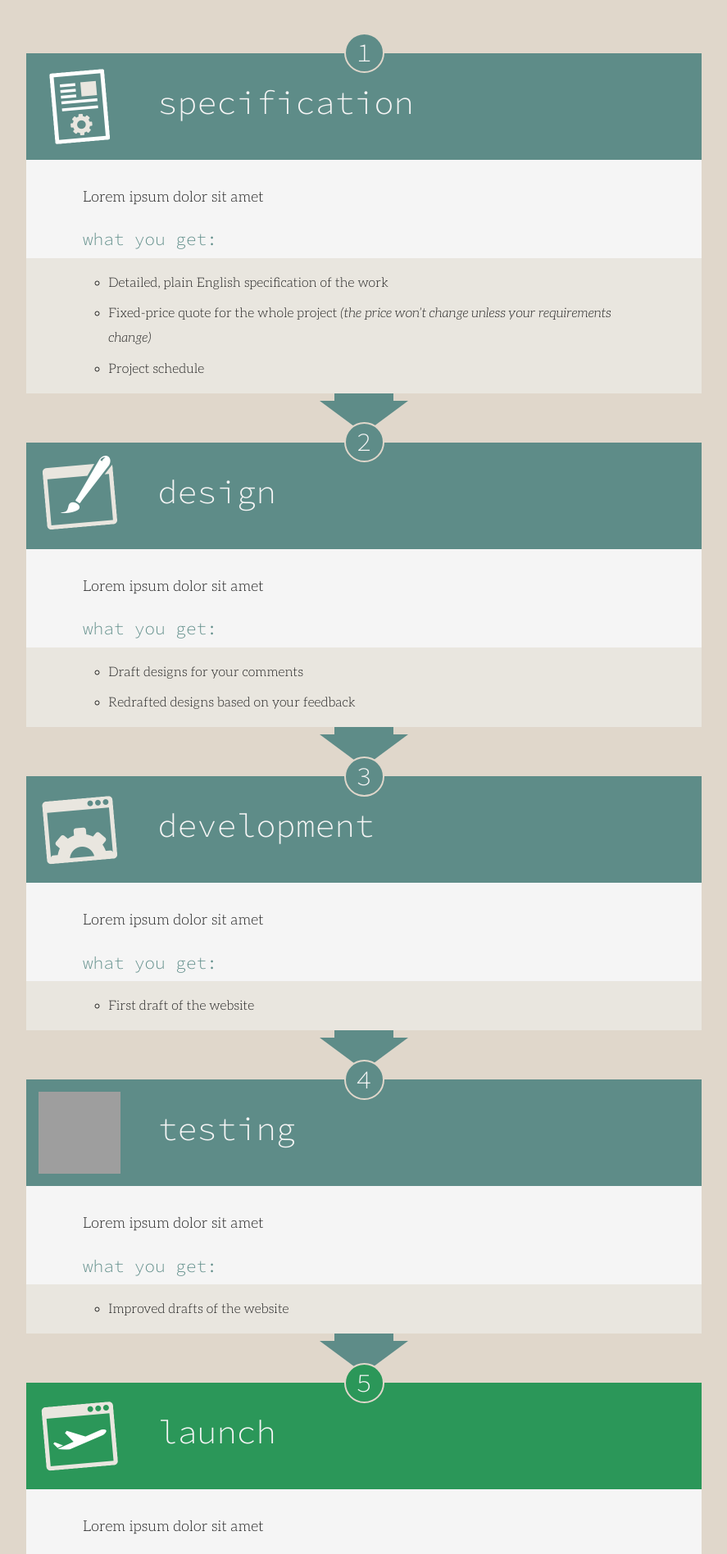
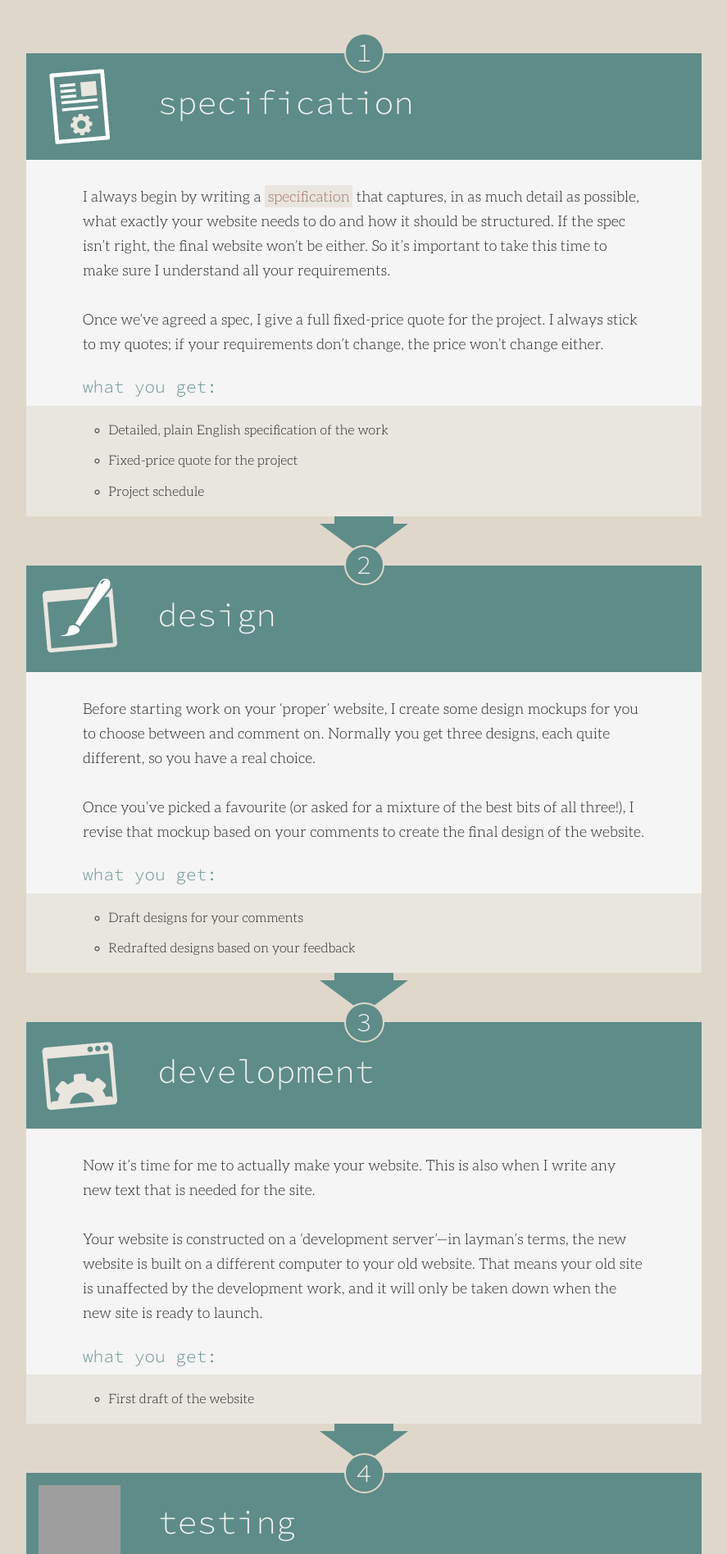
Before and after one commit to cjbarnes/cjbarnes.github.io, a Jekyll site: the page built from _pages/my-approach.html, in a window 1280 px wide. Shown: the part 1065-2961 px from the top of the page at 82% size, without its empty margins (196-1083 px from the left). Built offline with Jekyll 4.4.1, drawn with Linux system fonts in a browser that asks for light colours; some of the changed text lies outside the part shown; grey boxes are pictures that could not be loaded.

Commit message:
Completed My Approach timeline content

```diff
--- a/_pages/my-approach.html
+++ b/_pages/my-approach.html
@@ -32,13 +32,14 @@ sortorder: 1
         </div>
       </header>
       <div class="content listing-content step-content">
-        <p>Lorem ipsum dolor sit amet</p>
+        <p>I always begin by writing a <strong>specification</strong> that captures, in as much detail as possible, what exactly your website needs to do and how it should be structured. If the spec isn’t right, the final website won’t be either. So it’s important to take this time to make sure I understand all your requirements.</p>
+        <p>Once we’ve agreed a spec, I give a full fixed-price quote for the project. I always stick to my quotes; if your requirements don’t change, the price won’t change either.</p>
       </div>
       <footer class="footer listing-footer step-footer">
         <h3>what you get:</h3>
         <ul>
           <li>Detailed, plain English specification of the work</li>
-          <li>Fixed-price quote for the whole project <em>(the price won’t change unless your requirements change)</em></li>
+          <li>Fixed-price quote for the project</li>
           <li>Project schedule</li>
         </ul>
       </footer>
@@ -52,7 +53,8 @@ sortorder: 1
         </div>
       </header>
       <div class="content listing-content step-content">
-        <p>Lorem ipsum dolor sit amet</p>
+        <p>Before starting work on your ‘proper’ website, I create some design mockups for you to choose between and comment on. Normally you get three designs, each quite different, so you have a real choice.</p>
+        <p>Once you’ve picked a favourite (or asked for a mixture of the best bits of all three!), I revise that mockup based on your comments to create the final design of the website.</p>
       </div>
       <footer class="footer listing-footer step-footer">
         <h3>what you get:</h3>
@@ -71,7 +73,8 @@ sortorder: 1
         </div>
       </header>
       <div class="content listing-content step-content">
-        <p>Lorem ipsum dolor sit amet</p>
+        <p>Now it’s time for me to actually make your website. This is also when I write any new text that is needed for the site.</p>
+        <p>Your website is constructed on a ‘development server’—in layman’s terms, the new website is built on a different computer to your old website. That means your old site is unaffected by the development work, and it will only be taken down when the new site is ready to launch.</p>
       </div>
       <footer class="footer listing-footer step-footer">
         <h3>what you get:</h3>
@@ -89,7 +92,8 @@ sortorder: 1
         </div>
       </header>
       <div class="content listing-content step-content">
-        <p>Lorem ipsum dolor sit amet</p>
+        <p>Websites look and work differently on different <a href="http://www.whatbrowser.org" title="What browser am I using?">web browsers</a> and devices. So before launching your website, I test it on every commonly-used web browser and a range of mobile phones and tablets, to make sure it works well and looks good everywhere.</p>
+        <p>This is also when <em>you</em> get to test your website and feed back to me with any changes you’d like me to make.</p>
       </div>
       <footer class="footer listing-footer step-footer">
         <h3>what you get:</h3>
@@ -107,13 +111,14 @@ sortorder: 1
         </div>
       </header>
       <div class="content listing-content step-content">
-        <p>Lorem ipsum dolor sit amet</p>
+        <p>The big day! Once you’ve approved the website, we can make it visible to the public (and search engines like Google). This is also when we start counting visitors to your website.</p>
+        <p>If you have an old website that should be replaced by your new one, I can book in your launch for an evening or weekend to minimize disruption to your users.</p>
       </div>
       <footer class="footer listing-footer step-footer">
         <h3>what you get:</h3>
         <ul>
-          <li><strong>The final website!</strong></li>
-          <li>An analytics tool for reporting hits and other website user data</li>
+          <li>The final website!</li>
+          <li>An analytics tool for reporting ‘hits’ and other website user data</li>
         </ul>
       </footer>
     </article><!-- /.step -->
@@ -122,11 +127,12 @@ sortorder: 1
       <header class="listing-header step-header">
         <img class="step-icon" src="/img/my-approach-handover.png" width="100" height="100">
         <div class="title step-title">
-          <h1 class="title-main"> handover</h1>
+          <h1 class="title-main">handover</h1>
         </div>
       </header>
       <div class="content listing-content step-content">
-        <p>Lorem ipsum dolor sit amet</p>
+        <p>At the end of the project, I give you everything you need to keep your website up-to-date and useful. You get clear, detailed user guides that show you how to edit every part of your website. Also, I’m happy to arrange training sessions if you’d like extra support.</p>
+        <p>Lastly, you receive copies of all the files I used when working on your website, as well as a master list of every password you would need if you wanted a different web developer to work on the site.</p>
       </div>
       <footer class="footer listing-footer step-footer">
         <h3>what you get:</h3>
@@ -143,11 +149,12 @@ sortorder: 1
       <header class="listing-header step-header">
         <img class="step-icon" src="/img/my-approach-support.png" width="100" height="100">
         <div class="title step-title">
-          <h1 class="title-main"> support</h1>
+          <h1 class="title-main">support</h1>
         </div>
       </header>
       <div class="content listing-content step-content">
-        <p>Lorem ipsum dolor sit amet</p>
+        <p>When I quote for projects, I always include <strong>one year’s technical support</strong>. This means I’m there to fix any bugs and help you if you get stuck with using your website.</p>
+        <p>Most of my clients choose to extend the support contract once the year runs out. If you’d like to do that, I’m happy to keep supporting your website for as long as it’s in use.</p>
       </div>
     </article><!-- /.step -->
 
--- a/_src/sass/components/_article.scss
+++ b/_src/sass/components/_article.scss
@@ -80,6 +80,11 @@
     &:before,
     .step-header {
         background: $color-step-launch;
+    }
+
+    /* 'what you get' subheading. */
+    .step-footer h3 {
+        color: $color-step-launch;
     }
 
 }
```
Also changed, not shown: css/styles.min.css, 1 other file.
